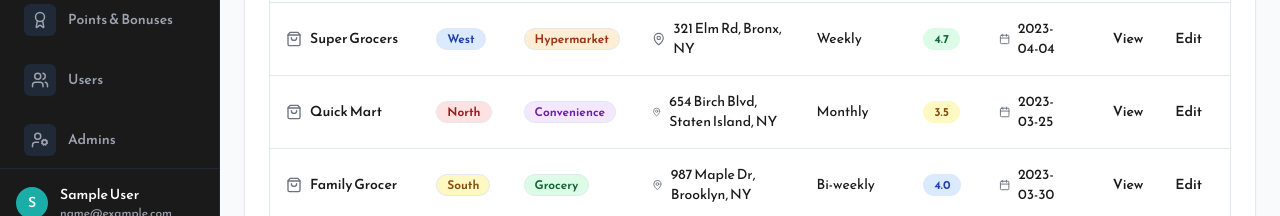
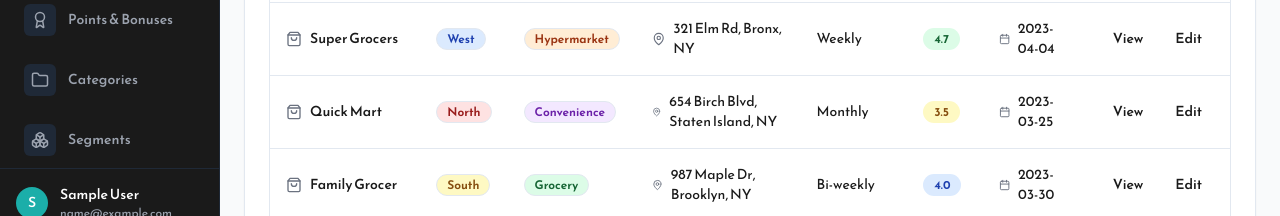
Before and after one commit to Tony-Micheal/shelfy-admin-insight, a React (Vite) app: page /stores in a window 1280 px wide. Shown: the part 563-779 px from the top of the page. Built offline with nearby package versions, Linux system fonts and the light colour scheme; sample sign-in values are in the browser's storage.

Commit message:
feat: Add categories, segments, and roles to sidebar
Adds new menu items for categories, segments, and roles to the sidebar navigation.

```diff
--- a/src/App.tsx
+++ b/src/App.tsx
@@ -39,12 +39,13 @@ const App = () => (
           <Route path="/products" element={<Products />} />
           <Route path="/osa-reports" element={<OSAReports />} />
           <Route path="/points-bonuses" element={<PointsBonuses />} />
-          <Route path="/cleanliness" element={<Cleanliness />} />
+          <Route path="/categories" element={<NotFound />} />
+          <Route path="/segments" element={<NotFound />} />
+          <Route path="/roles" element={<NotFound />} />
           <Route path="/users" element={<Users />} />
-          <Route path="/settings" element={<Settings />} />
+          <Route path="/admins" element={<Admins />} />
+          <Route path="/products/:id/edit" element={<EditProduct />} />
           <Route path="/import-export" element={<ImportExport />} />
-          <Route path="/products/:id/edit" element={<EditProduct />} />
-          <Route path="/admins" element={<Admins />} />
           <Route path="*" element={<NotFound />} />
           <Route path="/login" element={<LoginPage />} />
         </Routes>
--- a/src/components/layout/Sidebar.tsx
+++ b/src/components/layout/Sidebar.tsx
@@ -1,3 +1,4 @@
+
 import React from 'react';
 import { Link, useLocation } from 'react-router-dom';
 import {
@@ -13,7 +14,10 @@ import {
   Settings,
   FileUp,
   Car,
-  UserCog
+  UserCog,
+  Folder,
+  Boxes,
+  BadgeCheck
 } from 'lucide-react';
 import { cn } from '@/lib/utils';
 
@@ -70,6 +74,9 @@ export function Sidebar() {
     { icon: PieChart, label: 'SOS', path: '/sos' },
     { icon: BarChart3, label: 'OSA Reports', path: '/osa-reports' },
     { icon: Award, label: 'Points & Bonuses', path: '/points-bonuses' },
+    { icon: Folder, label: 'Categories', path: '/categories' },
+    { icon: Boxes, label: 'Segments', path: '/segments' },
+    { icon: BadgeCheck, label: 'Roles', path: '/roles' },
     { icon: Users, label: 'Users', path: '/users' },
     { icon: UserCog, label: 'Admins', path: '/admins' },
     { icon: FileUp, label: 'Import/Export', path: '/import-export' },
```
